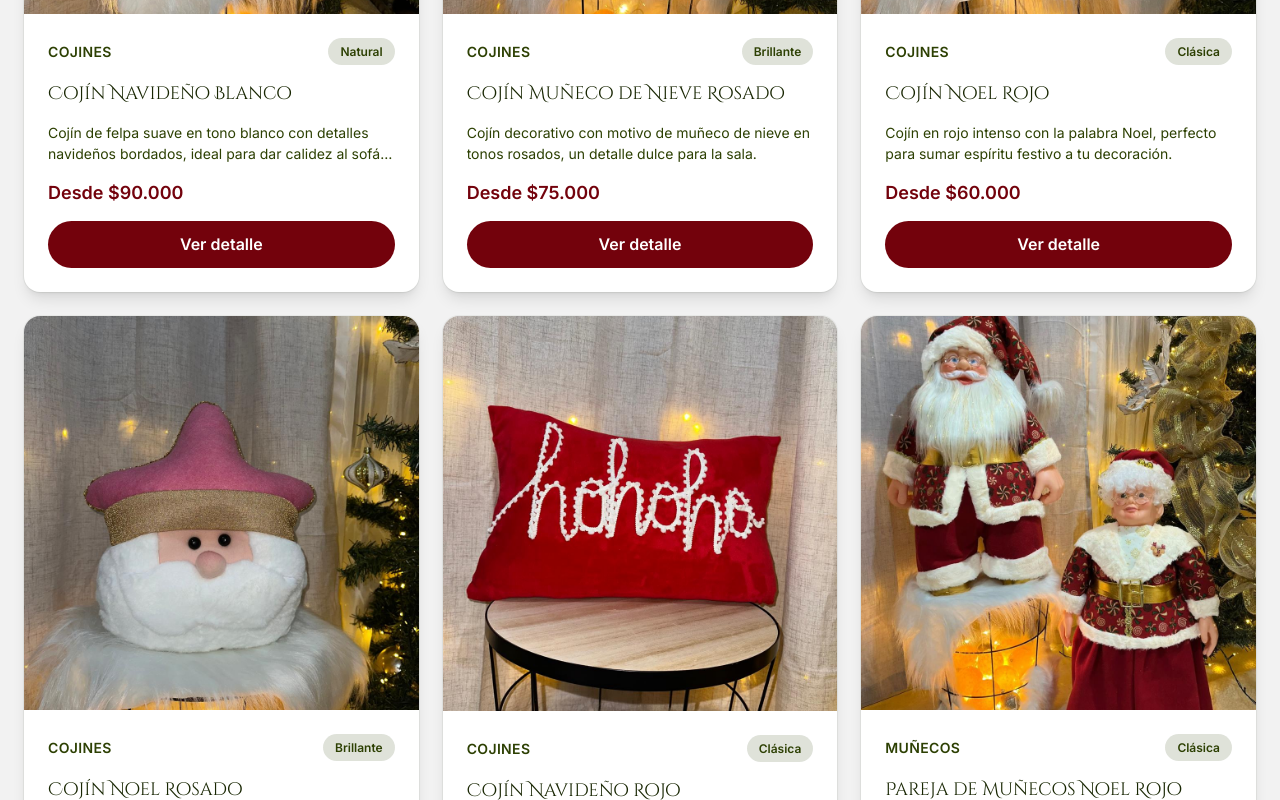
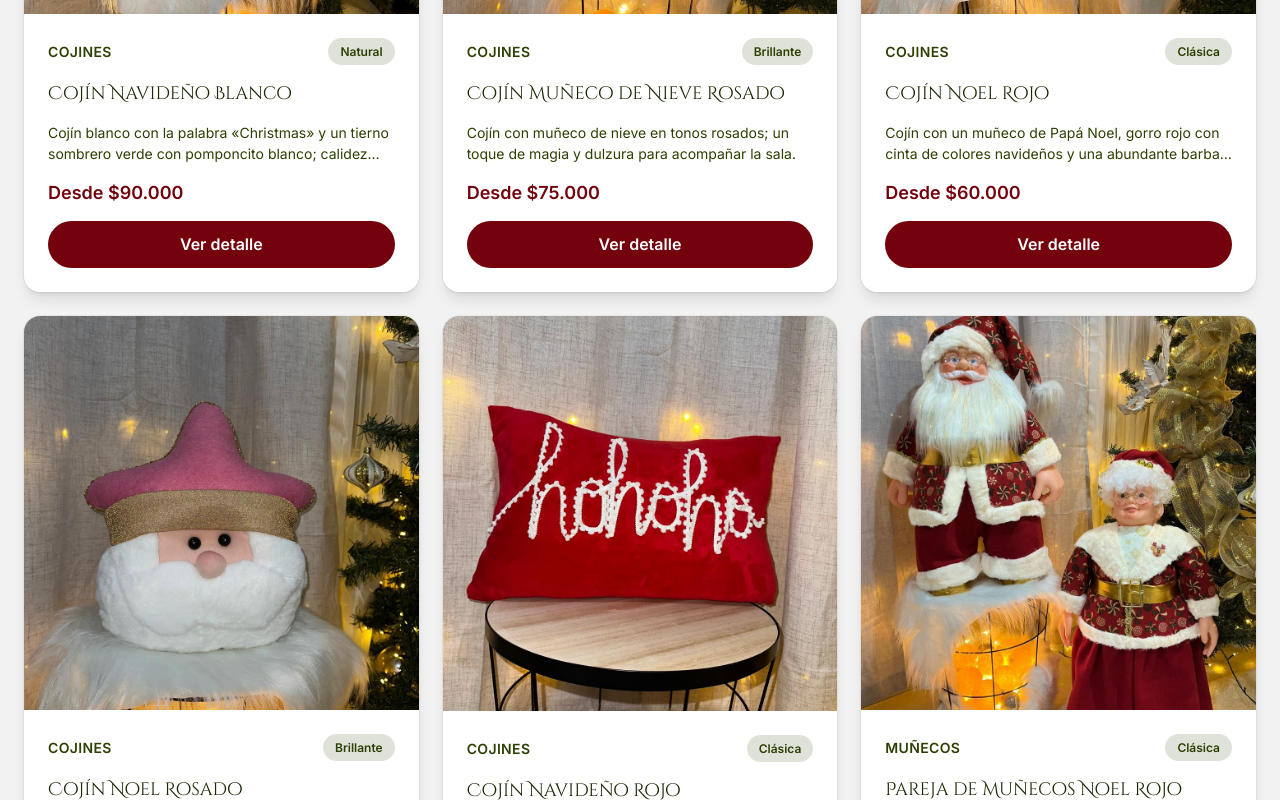
Before and after one commit to JhonatanC/temporada-navidena, a Next.js app: page / in a window 1280 px wide. Shown: the part 2280-3080 px from the top of the page. Built offline with nearby package versions, Linux system fonts and the light colour scheme; no server answers.

Commit message:
Descripción de productos

```diff
--- a/app/components/cards/ProductCard.tsx
+++ b/app/components/cards/ProductCard.tsx
@@ -40,7 +40,7 @@ export default function ProductCard({ product, onDetail }: ProductCardProps) {
           {product.title}
         </h3>
         <p className="line-clamp-2 text-sm leading-[21px] text-verde-oliva">
-          {product.description}
+          {product.descriptions.short}
         </p>
         <p className="text-lg leading-[25px] font-semibold text-vinotinto">
           {formatPriceLabel(product.price, {
--- a/app/components/modal/ProductModal.tsx
+++ b/app/components/modal/ProductModal.tsx
@@ -108,7 +108,7 @@ export default function ProductModal({ product, onClose }: ProductModalProps) {
           <PriceNote className="-mt-2 text-xs leading-[19px] sm:text-sm sm:leading-[21px]" />
 
           <p className="text-base leading-[23px] text-verde-oliva">
-            {product.description}
+            {product.descriptions.long}
           </p>
 
           {/* Botón verde oliva: lleva a WhatsApp con los datos del producto */}
--- a/app/components/seo/StructuredData.tsx
+++ b/app/components/seo/StructuredData.tsx
@@ -31,7 +31,7 @@ export default function StructuredData() {
       item: {
         "@type": "Product",
         name: product.title,
-        description: product.description,
+        description: product.descriptions.short,
         sku: product.id,
         category: product.category,
         image: new URL(product.image.src, siteUrl).href,
--- a/app/data/products.json
+++ b/app/data/products.json
@@ -5,7 +5,10 @@
     "category": "Cojines",
     "style": "Natural",
     "price": 90000,
-    "description": "Cojín de felpa suave en tono blanco con detalles navideños bordados, ideal para dar calidez al sofá o a la cama.",
+    "descriptions": {
+      "short": "Cojín blanco con la palabra «Christmas» y un tierno sombrero verde con pomponcito blanco; calidez festiva para tu sofá o tu cama.",
+      "long": "Cojín de felpa suave en blanco con la palabra «Christmas» en letras tipo Navidad y un simpático sombrero verde rematado con un pomponcito blanco. Un diseño esponjoso y lleno de espíritu festivo que abraza el sofá, la cama o ese rincón que quieres vestir de Navidad."
+    },
     "image": "cojin-blanco-navidad.jpeg"
   },
   {
@@ -14,7 +17,10 @@
     "category": "Cojines",
     "style": "Brillante",
     "price": 75000,
-    "description": "Cojín decorativo con motivo de muñeco de nieve en tonos rosados, un detalle dulce para la sala.",
+    "descriptions": {
+      "short": "Cojín con muñeco de nieve en tonos rosados; un toque de magia y dulzura para acompañar la sala.",
+      "long": "Cojín con un tierno muñeco de nieve que luce sombrero rosado rematado con una cinta dorada y cachetes sonrojados. Un diseño en tonos rosados que aporta magia y dulzura a la sala: el detalle perfecto para abrazar el sofá o la cama y darle un toque encantador a tu hogar esta Navidad."
+    },
     "image": "cojin-muneco-hielo-rosado.jpeg"
   },
   {
@@ -23,7 +29,10 @@
     "category": "Cojines",
     "style": "Clásica",
     "price": 60000,
-    "description": "Cojín en rojo intenso con la palabra Noel, perfecto para sumar espíritu festivo a tu decoración.",
+    "descriptions": {
+      "short": "Cojín con un muñeco de Papá Noel, gorro rojo con cinta de colores navideños y una abundante barba blanca y suave.",
+      "long": "Cojín con un simpático muñeco de Papá Noel que luce un gorro rojo con cinta de colores navideños verdes, rojos y dorados, y una abundante barba blanca y suave alrededor de sus cachetes. El detalle perfecto para sumarle espíritu festivo y ternura a tu sofá, tu cama o ese rincón que quieres llenar de Navidad."
+    },
     "image": "cojin-noel-rojo.jpeg"
   },
   {
@@ -32,7 +41,10 @@
     "category": "Cojines",
     "style": "Brillante",
     "price": 60000,
-    "description": "La versión en rosa coral del clásico cojín Noel, ideal para decoraciones suaves y modernas.",
+    "descriptions": {
+      "short": "Cojín con un muñeco de Papá Noel, gorro rosado con cinta dorada y una abundante barba blanca y suave.",
+      "long": "Cojín con un tierno muñeco de Papá Noel que luce un gorro rosado con cinta dorada y una abundante barba blanca y suave alrededor de sus cachetes. En su versión rosa, la magia de la Navidad se vuelve dulce y moderna: ideal para abrazar el sofá o la cama con ternura."
+    },
     "image": "cojin-noel-rosado.jpeg"
   },
   {
@@ -41,7 +53,10 @@
     "category": "Cojines",
     "style": "Clásica",
     "price": 75000,
-    "description": "Cojín clásico en tono vinotinto para aportar contraste y calidez a cualquier rincón del hogar.",
+    "descriptions": {
+      "short": "Cojín rojo con la risa de Santa Claus «Ho Ho Ho» bordada en letras blancas; la sonrisa de la Navidad para tu hogar.",
+      "long": "Cojín rojo con la famosa risa de Santa Claus «Ho Ho Ho» bordada en letras blancas, esa que anuncia la llegada de la Navidad. Un clásico lleno de alegría y calidez que viste el sofá, la cama o cualquier rincón del hogar con espíritu festivo."
+    },
     "image": "cojin-rojo.jpeg"
   },
   {
@@ -50,7 +65,10 @@
     "category": "Muñecos",
     "style": "Clásica",
     "price": 500000,
-    "description": "Pareja de muñecos navideños de mesa con gorro y detalles en rojo, ideales para decorar juntos.",
+    "descriptions": {
+      "short": "Papá y Mamá Noel celebran la Navidad en familia: una escena cálida y alegre de gorros con bordado tipo nieve que llena de magia tu hogar.",
+      "long": "Papá y Mamá Noel se reúnen en una escena cálida y alegre que celebra la Navidad en familia. Ambos lucen gorros con los colores clásicos de la temporada —verde, blanco y rojo— realzados por un bordado tipo nieve; Papá Noel presume su barba abundante y lisa y Mamá Noel su cabello crespo, con unas gafas que completan el look de los dos. Un cinturón dorado resalta sobre su vestimenta roja y, juntos, llenan de magia y amor cada rincón de tu hogar."
+    },
     "image": "muneco-noel-rojo.jpeg"
   },
   {
@@ -59,7 +77,10 @@
     "category": "Muñecos",
     "style": "Natural",
     "price": 130000,
-    "description": "Muñeco decorativo de reno pensado para acompañar la decoración de la sala.",
+    "descriptions": {
+      "short": "Un muñeco reno alegre, de nariz roja y cachetes sonrojados, con su overol de bolsillo y botones: la ternura que acompaña tu sala en Navidad.",
+      "long": "Un muñeco reno alegre que llega para animar la Navidad: su rostro se enciende con cachetes sonrojados, unas pequeñas pecas y una nariz roja que resalta entre sus rasgos. Asoman sobre su cabeza unos pequeños cuernos color café, y su overol luce detalles coquetos —su bolsillo y sus botones— que le dan todo el toque de personalidad. Un compañero tierno y luminoso que acompaña la decoración de tu sala."
+    },
     "image": "muneco-reno-macho.jpeg"
   },
   {
@@ -68,7 +89,10 @@
     "category": "Muñecos",
     "style": "Natural",
     "price": 130000,
-    "description": "Muñeca de reno con detalles suaves, ideal para formar una pareja decorativa de temporada.",
+    "descriptions": {
+      "short": "Muñeca reno de nariz roja y cachetes sonrojados, con moño y cuernos decorados con estrellas tipo nieve; junto al reno macho, una decoración llena de amor.",
+      "long": "La muñeca reno saluda con un gesto alegre: cachetes sonrojados, unas pequeñas pecas y una nariz roja que resalta en su rostro. Sus pequeños cuernos color café van decorados con estrellas tipo nieve y un moño remata su cabeza. Su vestido luce detalles coquetos —como sus bolsillos— con bordes color plateados que realzan el conjunto. En pareja con el reno macho, forma una decoración llena de amor y espíritu navideño."
+    },
     "image": "muneco-reno-mujer.jpeg"
   },
   {
@@ -77,7 +101,10 @@
     "category": "Muñecos",
     "style": "Natural",
     "price": 240000,
-    "description": "Pareja de renos coordinados que aportan un toque tierno y elegante a la decoración.",
+    "descriptions": {
+      "short": "Pareja de renos alegres con cachetes sonrojados, pecas, nariz roja, cuernos color café y overol de bolsillo y botones; el toque dulce de una navidad mágica.",
+      "long": "Una pareja de renos animosa que celebra la Navidad con caras alegres: cachetes sonrojados, unas pequeñas pecas y una nariz roja que resalta entre sus rasgos. Sus pequeños cuernos color café asoman sobre sus cabezas y su overol luce detalles coquetos —como su bolsillo y sus botones— que le dan personalidad. Juntos, forman la compañía perfecta para llenar de magia y calidez cada rincón del hogar."
+    },
     "image": "reno-parejas.jpeg"
   },
   {
@@ -86,7 +113,10 @@
     "category": "Pies de Árbol",
     "style": "Clásica",
     "price": 140000,
-    "description": "Modelo clásico de pie de árbol en rojo con caída amplia y bordes definidos.",
+    "descriptions": {
+      "short": "Pie de árbol rojo con bordado en dorado y una escena navideña clásica: dos renos alegres con collarcitos dorados y Papá Noel al centro. Magia garantizada.",
+      "long": "Si eres amante de la Navidad clásica, este pie de árbol rojo es para ti. En colores rojo, blanco y verde, tres protagonistas le dan vida: dos renos muy alegres con collarcitos dorados y un Papá Noel en el centro, con su abundante barba y sombrero dorado. El bordado en dorado remata la pieza con el brillo que lo termina todo, para convertir el rincón de tu árbol en una Navidad mágica."
+    },
     "image": "pie-de-arbol-rojo-1.jpeg"
   },
   {
@@ -95,7 +125,10 @@
     "category": "Pies de Árbol",
     "style": "Brillante",
     "price": 140000,
-    "description": "Falda para árbol en tono rosa coral, ideal para decoraciones modernas y luminosas.",
+    "descriptions": {
+      "short": "Pie de árbol rosado con fondo pastel, muñecos de jengibre en rosa y dorado y una casa de dulce al centro: la Navidad en su versión más dulce.",
+      "long": "Este pie de árbol rosado lleva la Navidad al lado más dulce de los colores. Sobre un fondo pastel se apilan piezas blancas con detalles escarchados —estrellitas de nieve y medias lunas— junto a muñecos de jengibre con sus paletas en rosa y dorado. En el centro brilla una casa de dulce con nieve sobre su techo y listones rojo y blanco con toques verdes, mientras unos árboles de Navidad acompañan la escena sobre el mismo fondo. Un rincón mágico para el que quieras que se reúnan."
+    },
     "image": "pie-de-arbol-rosado.jpeg"
   },
   {
@@ -104,7 +137,10 @@
     "category": "Mesa",
     "style": "Clásica",
     "price": 90000,
-    "description": "Camino de mesa en rojo profundo para vestir la mesa de las cenas navideñas.",
+    "descriptions": {
+      "short": "Camino de mesa rojo con bordes dorados y dos muñecos de nieve con gorro dorado, bufanda marrón y sonrisa grande: la mesa más mágica de las cenas en familia.",
+      "long": "Este camino de mesa rojo se luce con sus bordes dorados y dos muñecos de nieve superpuestos que le dan vida a la pieza. Cada muñeco luce un gorro dorado con franja roja, un pequeño detalle tipo árbol de Navidad en verde, una gran sonrisa y mejillas sonrojadas; una bufanda color marrón con estrellas tipo nieve los mantiene abrigados. Con él, tus cenas navideñas en familia se vuelven cálidas y mágicas."
+    },
     "image": "camino-de-mesa-rojo.jpeg"
   },
   {
@@ -114,7 +150,10 @@
     "style": "Brillante",
     "price": 15000,
     "unit": "c/u",
-    "description": "Individual en tono rosado que protege y realza cada puesto de la mesa.",
+    "descriptions": {
+      "short": "Individual rosado con bordes dorados y motivos de jengibre, renos enamorados y muñeco de nieve; los detalles que hacen mágica tu mesa.",
+      "long": "Este individual rosado se luce con sus bordes dorados y motivos que dan gracia: dos de ellos llevan muñecos de jengibre con moño, una gran sonrisa y cachetes sonrojados; otros dos muestran unos renos muy enamorados con un gesto de amor por la Navidad; y el restante, un muñeco de nieve muy feliz con su gorrito dorado y blanco y una bufanda. Elige tu favorito y llena tu mesa de ternura para compartir."
+    },
     "image": "individual-rosado.jpeg"
   },
   {
@@ -124,7 +163,10 @@
     "style": "Brillante",
     "price": 20000,
     "unit": "c/u",
-    "description": "Juego de individuales en tonos claros para una mesa elegante y luminosa.",
+    "descriptions": {
+      "short": "Individual en amarillo pastel con bordes dorados y muñecos de nieve de sombrerito café, franja de nieve y cuello con estrellas doradas.",
+      "long": "Este individual en amarillo pastel se decora con bordes dorados y muñecos de nieve superpuestos que le dan vida: cada uno luce un sombrerito color café con una franja tipo relleno de nieve blanca, cachetes sonrojados y una gran sonrisa; su pequeño cuello se realza con estrellas tipo nieve en dorado. Un detalle cálido y luminoso para vestir cada puesto de tu mesa en Navidad."
+    },
     "image": "invididuales-claros.jpeg"
   },
   {
@@ -134,7 +176,10 @@
     "style": "Clásica",
     "price": 40000,
     "unit": "c/u",
-    "description": "Funda de silla en rojo que transforma por completo el comedor en segundos.",
+    "descriptions": {
+      "short": "Cubre sillas con borde blanco tipo nieve y cuatro diseños: dos Papá Noel de gorro escarchado y barba larga, y dos muñecos de nieve con gorrito de cuadros.",
+      "long": "Un hermoso cubre sillas que transforma el comedor con su borde blanco tipo nieve y reúne cuatro diseños en total. Dos son Papá Noel, con un gorro blanco de estrellitas escarchadas en verde y rojo, un bordeado navideño rematado con un moñito al final y una barba larga; los otros dos son muñecos de nieve con un gorrito rayado tipo cuadros en rojo, verde y amarillo, cachetes sonrojados, una gran sonrisa y un moñito dorado. Juntos envuelven la mesa con el espíritu de la Navidad."
+    },
     "image": "cobre-sillas-rojo.jpeg"
   },
   {
@@ -143,7 +188,7 @@
     "category": "Cortineros",
     "style": "Clásica",
     "price": 50000,
-    "description": "Cortinero decorativo para sujetar las cortinas con un estilo navideño.",
+    "description": "Cortinero con figura de niña; un detalle tierno que sujeta las cortinas y despierta la magia en la ventana.",
     "image": "cortinero-g.jpeg"
   },
   {
@@ -152,7 +197,7 @@
     "category": "Cortineros",
     "style": "Clásica",
     "price": 50000,
-    "description": "Cortinero decorativo con acabado festivo, perfecto para dar el toque final a la ventana.",
+    "description": "Cortinero con figura de niño, el toque festivo que da el acabado final de magia a la ventana.",
     "image": "cortinero-h.jpeg"
   },
   {
@@ -161,7 +206,7 @@
     "category": "Cortineros",
     "style": "Clásica",
     "price": 90000,
-    "description": "Cortinero decorativo de la colección navideña para cortinas de cualquier ambiente.",
+    "description": "Pareja de cortineros de la colección navideña para acompañar con amor y estilo cualquier ventana del hogar.",
     "image": "cortinero-p.jpeg"
   },
   {
@@ -170,7 +215,7 @@
     "category": "Mesa",
     "style": "Brillante",
     "price": 100000,
-    "description": "Camino de mesa en rosa coral que ilumina la mesa y combina con decoraciones modernas de temporada.",
+    "description": "Camino de mesa en rosa coral que ilumina la mesa y reúne a todos alrededor de la magia navideña.",
     "image": "camino-de-mesa-rosado.jpeg"
   },
   {
@@ -179,7 +224,7 @@
     "category": "Cojines",
     "style": "Brillante",
     "price": 75000,
-    "description": "Cojín decorativo con motivo de muñeco de nieve, un clásico navideño para el sofá o la cama.",
+    "description": "Cojín con muñeco de nieve, un clásico que abraza el sofá o la cama con la ternura de la Navidad.",
     "image": "cojin-muneco-nieve.jpeg"
   },
   {
@@ -188,7 +233,7 @@
     "category": "Cojines",
     "style": "Brillante",
     "price": 90000,
-    "description": "Cojín con figura de reno en tono café, ideal para aportar calidez y un aire natural a la decoración.",
+    "description": "Cojín con figura de reno en tono café que suma calidez y un toque especial a tu rincón favorito.",
     "image": "cojin-reno-cafe.jpeg"
   },
   {
@@ -198,7 +243,7 @@
     "style": "Clásica",
     "price": 40000,
     "unit": "c/u",
-    "description": "Segundo modelo de funda para sillas que renueva el comedor con un acabado navideño.",
+    "description": "Otro modelo de funda de silla que renueva el comedor y lo llena de espíritu navideño.",
     "image": "cubre-sillas-2.jpeg"
   },
   {
@@ -208,7 +253,7 @@
     "style": "Brillante",
     "price": 40000,
     "unit": "c/u",
-    "description": "Fundas de silla en tonos claros para una mesa elegante y luminosa en las cenas navideñas.",
+    "description": "Fundas de silla en tonos claros para una mesa elegante y luminosa, lista para recibir a quienes más quieres.",
     "image": "cubre-sillas-claros.jpeg"
   },
   {
@@ -217,7 +262,7 @@
     "category": "Decoración",
     "style": "Brillante",
     "price": 100000,
-    "description": "Reloj decorativo de temática navideña, un detalle funcional para vestir cualquier ambiente.",
+    "description": "Reloj decorativo navideño: un detalle funcional que lleva la magia de la Navidad a cualquier ambiente.",
     "image": "reloj.jpeg"
   }
 ]
--- a/app/data/products.ts
+++ b/app/data/products.ts
@@ -37,6 +37,14 @@ export type ProductStyle = "Clásica" | "Natural" | "Brillante";
  */
 export const productStyles: ProductStyle[] = ["Clásica", "Natural", "Brillante"];
 
+/** Descripciones del producto: corta para las tarjetas, larga para el pop-up. */
+export interface ProductDescriptions {
+  /** Texto corto: se muestra en las tarjetas del catálogo. */
+  short: string;
+  /** Texto largo: se muestra en el pop-up de detalle del producto. */
+  long: string;
+}
+
 /** Producto del catálogo, ya con la imagen resuelta y lista para usar. */
 export interface Product {
   id: string;
@@ -55,13 +63,22 @@ export interface Product {
    * "Desde $X". Por defecto (sin definir) se muestra con "Desde".
    */
   priceFrom?: boolean;
-  description: string;
+  /** Textos del producto: corto (tarjetas del catálogo) y largo (pop-up). */
+  descriptions: ProductDescriptions;
   image: StaticImageData;
 }
 
-/** Producto tal como viene en el JSON: la imagen es solo el nombre del archivo. */
-interface RawProduct extends Omit<Product, "image"> {
+/**
+ * Producto tal como viene en el JSON: la imagen es solo el nombre del archivo.
+ * Los productos aún no migrados traen una única `description`, que se usa como
+ * respaldo para ambos textos.
+ */
+interface RawProduct extends Omit<Product, "image" | "descriptions"> {
   image: string;
+  /** Formato antiguo: una sola descripción. Se mantiene como respaldo. */
+  description?: string;
+  /** Formato nuevo: descripción corta (tarjeta) y larga (pop-up). */
+  descriptions?: ProductDescriptions;
 }
 
 // Mapa nombre de archivo -> imagen importada.
@@ -97,7 +114,13 @@ const productImages: Record<string, StaticImageData> = {
 // propiedades opcionales, que no encaja directo con RawProduct.
 export const products: Product[] = (
   productsData as unknown as RawProduct[]
-).map((product) => ({
+).map(({ image, description, descriptions, ...product }) => ({
   ...product,
-  image: productImages[product.image],
+  // Migración en curso: si el producto aún no tiene `descriptions`, su
+  // `description` única se usa como texto corto y largo a la vez.
+  descriptions: descriptions ?? {
+    short: description ?? "",
+    long: description ?? "",
+  },
+  image: productImages[image],
 }));
```
Also changed, not shown: 2 other files (tests, documents, lock files or other folders).
